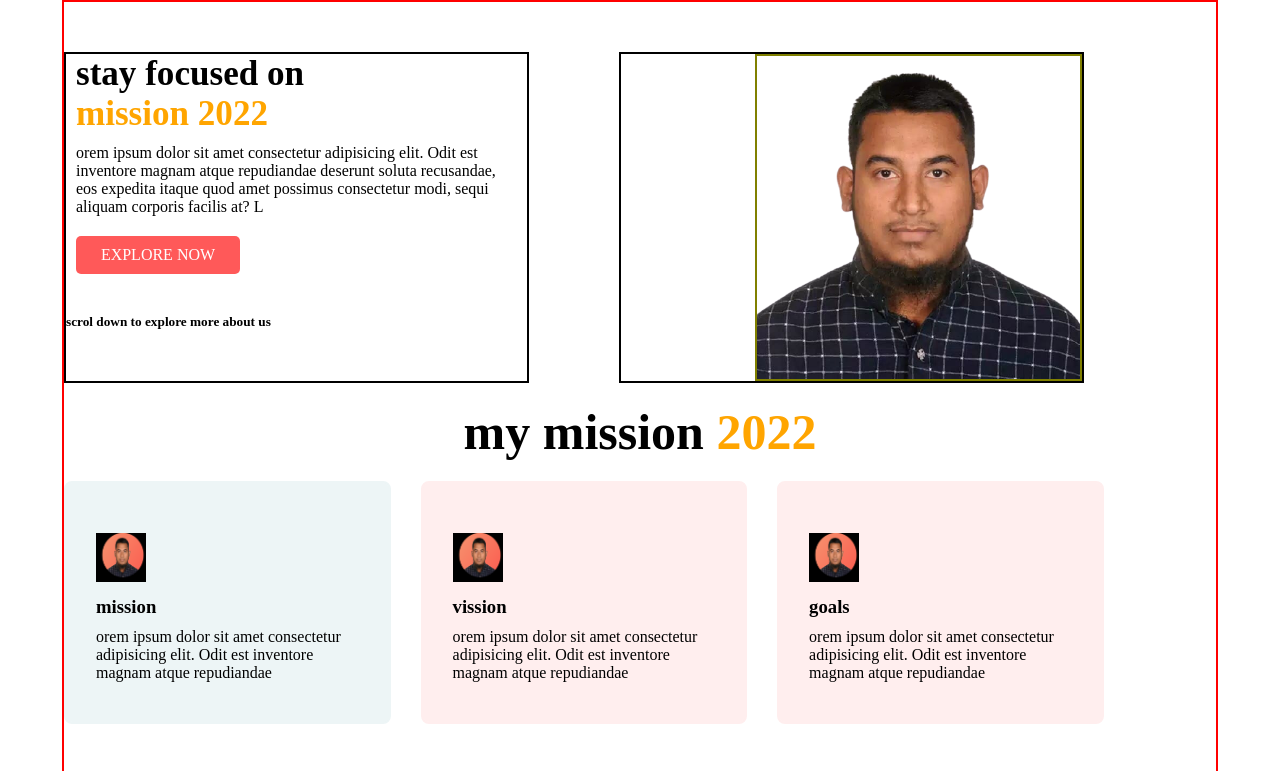
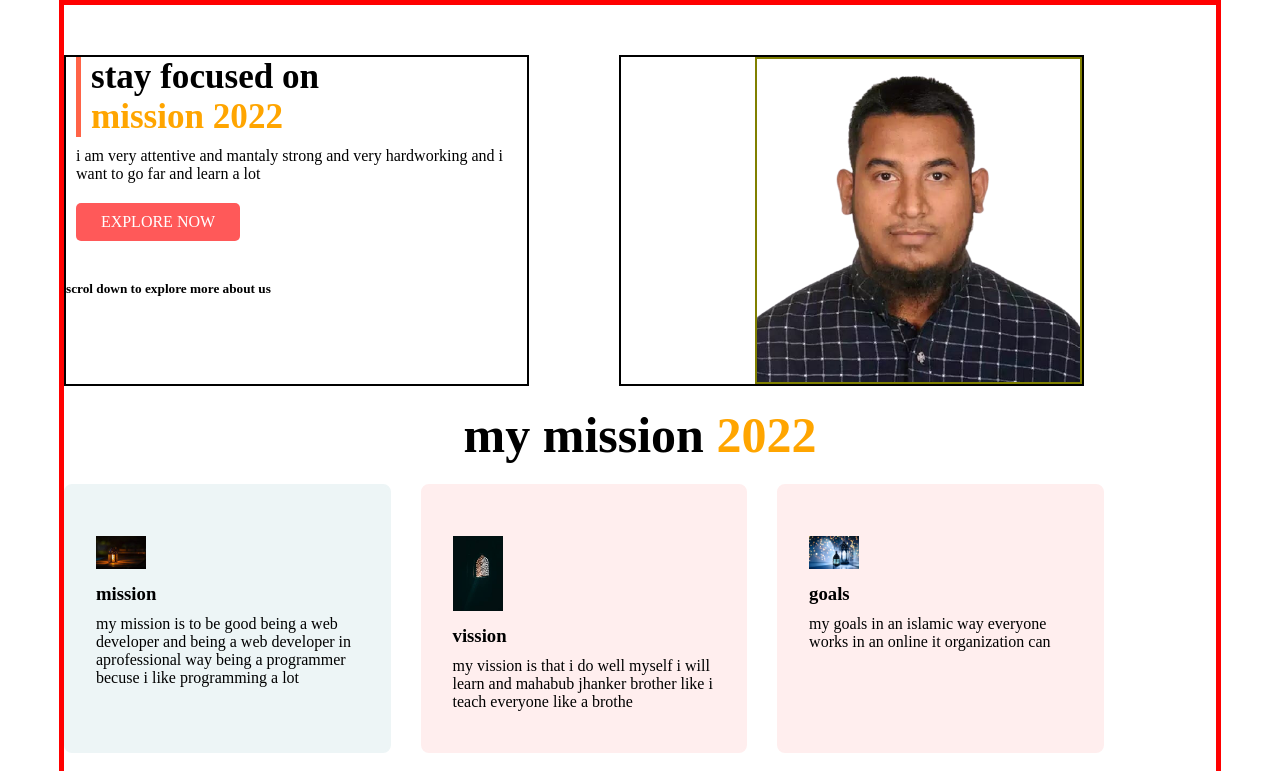
Before and after one commit to mojammel75/mojammel-mission-2022, a plain HTML site: page index.html in a window 1280 px wide. Shown: the top 771 px of the page. Drawn offline with Linux system fonts and the light colour scheme.

Commit message:
added web

```diff
--- a/index.html
+++ b/index.html
@@ -18,9 +18,8 @@
                     <h1 class="color-orange">mission 2022</h1>
                 </div>
                 <p>
-                    orem ipsum dolor sit amet consectetur adipisicing elit. Odit est inventore magnam atque repudiandae
-                    deserunt soluta recusandae, eos expedita itaque quod amet possimus consectetur modi, sequi aliquam
-                    corporis facilis at? L
+                    i am very attentive and mantaly strong and very hardworking
+                    and i want to go far and learn a lot
 
                 </p>
                 <a href="#" class="button">explore now</a>
@@ -39,28 +38,34 @@
         <section class="c">
             <div class="c-a same-width">
                 <div class="same-margin">
-                    <img src=" my-bg.png" alt="">
+                    <img src=" download.jpg" alt="">
                     <h3>mission</h3>
-                    <p>orem ipsum dolor sit amet consectetur adipisicing elit. Odit est inventore magnam atque
-                        repudiandae
+                    <p>my mission is to be good
+                        being a web developer
+                        and being a web developer
+                        in aprofessional way being a
+                        programmer becuse i like
+                        programming a lot
                     </p>
                 </div>
             </div>
             <div class="c-b same-width">
                 <div class="same-margin">
-                    <img src=" my-bg.png" alt="">
+                    <img src=" download (1).jpg" alt="">
                     <h3>vission</h3>
-                    <p>orem ipsum dolor sit amet consectetur adipisicing elit. Odit est inventore magnam atque
-                        repudiandae
+                    <p>my vission is that i do
+                        well myself i will learn
+                        and mahabub jhanker brother like
+                        i teach everyone like a brothe
                     </p>
                 </div>
             </div>
             <div class="c-c same-width">
                 <div class="same-margin">
-                    <img src="my-bg.png" alt="">
+                    <img src="istockphoto-1145904609-170667a.jpg" alt="">
                     <h3>goals</h3>
-                    <p>orem ipsum dolor sit amet consectetur adipisicing elit. Odit est inventore magnam atque
-                        repudiandae
+                    <p>my goals in an islamic way
+                        everyone works in an online it organization can
                     </p>
                 </div>
             </div>
--- a/style.css
+++ b/style.css
@@ -4,7 +4,7 @@
 }
 .s-main{
     width: 90%;
-    border: 2px solid red;
+    border:5px solid red;
     margin: 0 auto;
 }
 .a{
@@ -13,6 +13,10 @@
 .header-h{
     font-size: 30px;
     margin-left: 10px;
+    border-left: 5px solid tomato;
+}
+.header-h h1{
+    padding-left: 10px;
 }
 .a-left-div p{
  margin: 10px;
@@ -101,7 +105,7 @@ border-radius: 8px;
         width: 200px;
         display: inline-block;
         padding: 10px 20px;
-        background-color: brown;
+        background-color: #FF5959;
         text-decoration: none;
         text-align: center;
         margin: 15px;
@@ -131,7 +135,7 @@ border-radius: 8px;
         width: 200px;
         display: inline-block;
         padding: 10px 20px;
-        background-color: brown;
+        background-color: #FF5959;
         text-decoration: none;
         text-align: center;
         margin: 15px;
```
Also changed, not shown: download (1).jpg (added), download.jpg (added), istockphoto-1145904609-170667a.jpg (added).
